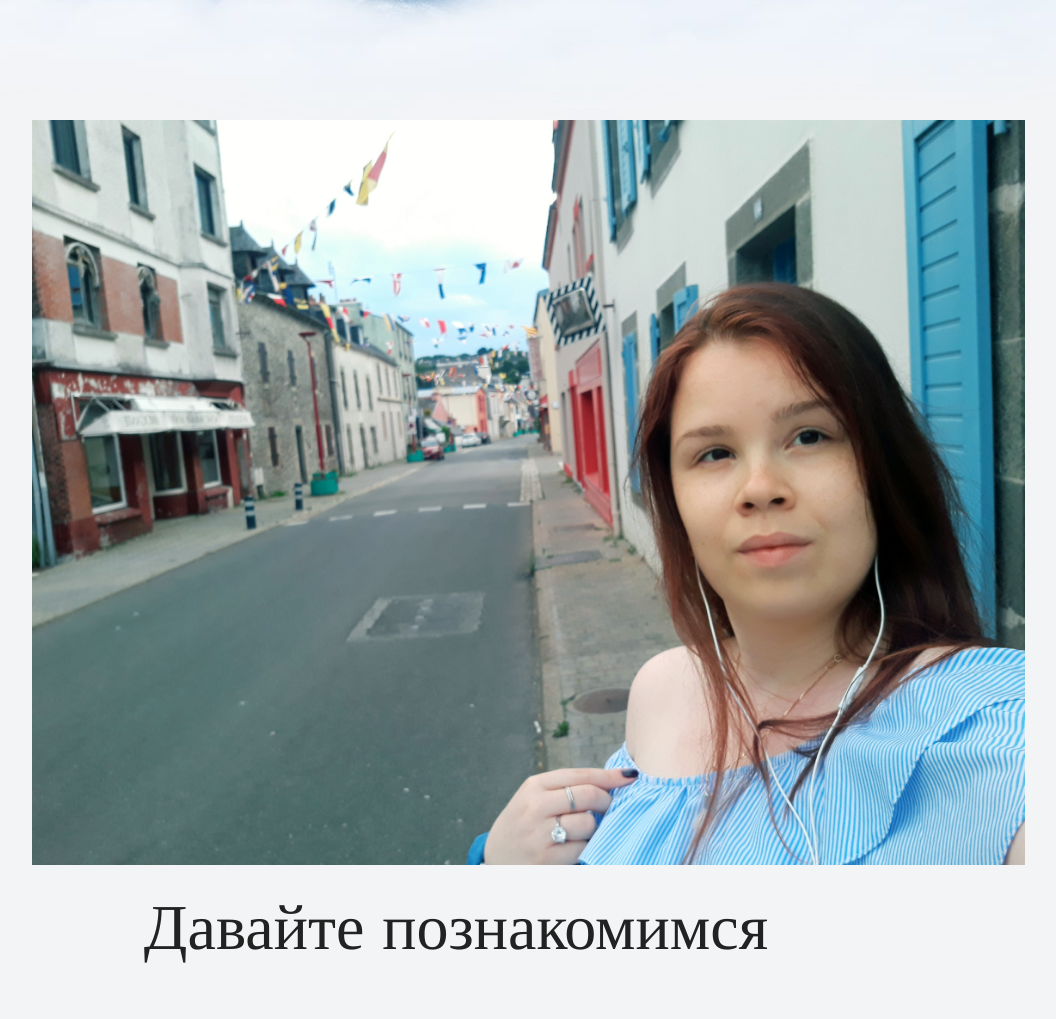
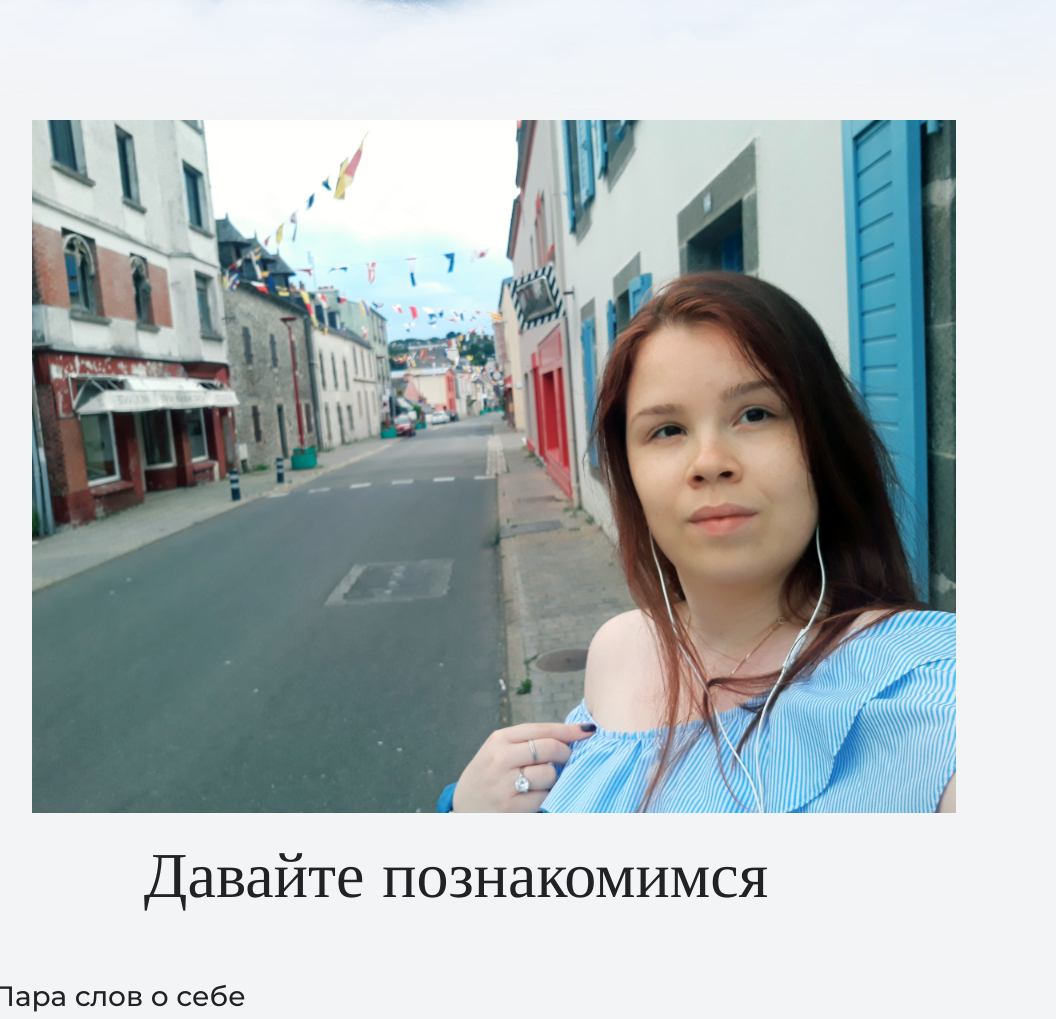
Before and after one commit to leetaeyang30/warehouse13, a plain HTML site: page index.html in a window 1280 px wide. Shown: the part 916-1935 px from the top of the page, without its empty margins (184-1240 px from the left). Drawn offline with nearby package versions, Linux system fonts and the light colour scheme.

Commit message:
Update index.html

```diff
--- a/index.html
+++ b/index.html
@@ -25,7 +25,7 @@
 
     <section class="intro">
         <div class="container">
-            <figure><img src="files/user.jpg" width="993" alt="Фотография Неопознанного Енота"></figure>
+            <figure><img src="files/user.jpg" width="924" height="693" alt="Фотография Неопознанного Енота"></figure>
       <h2 class="subheading">Давайте познакомимся</h2>
       <h3>Пара слов о себе</h3>
       <p>Текст с парой слов о себе.</p>
```
